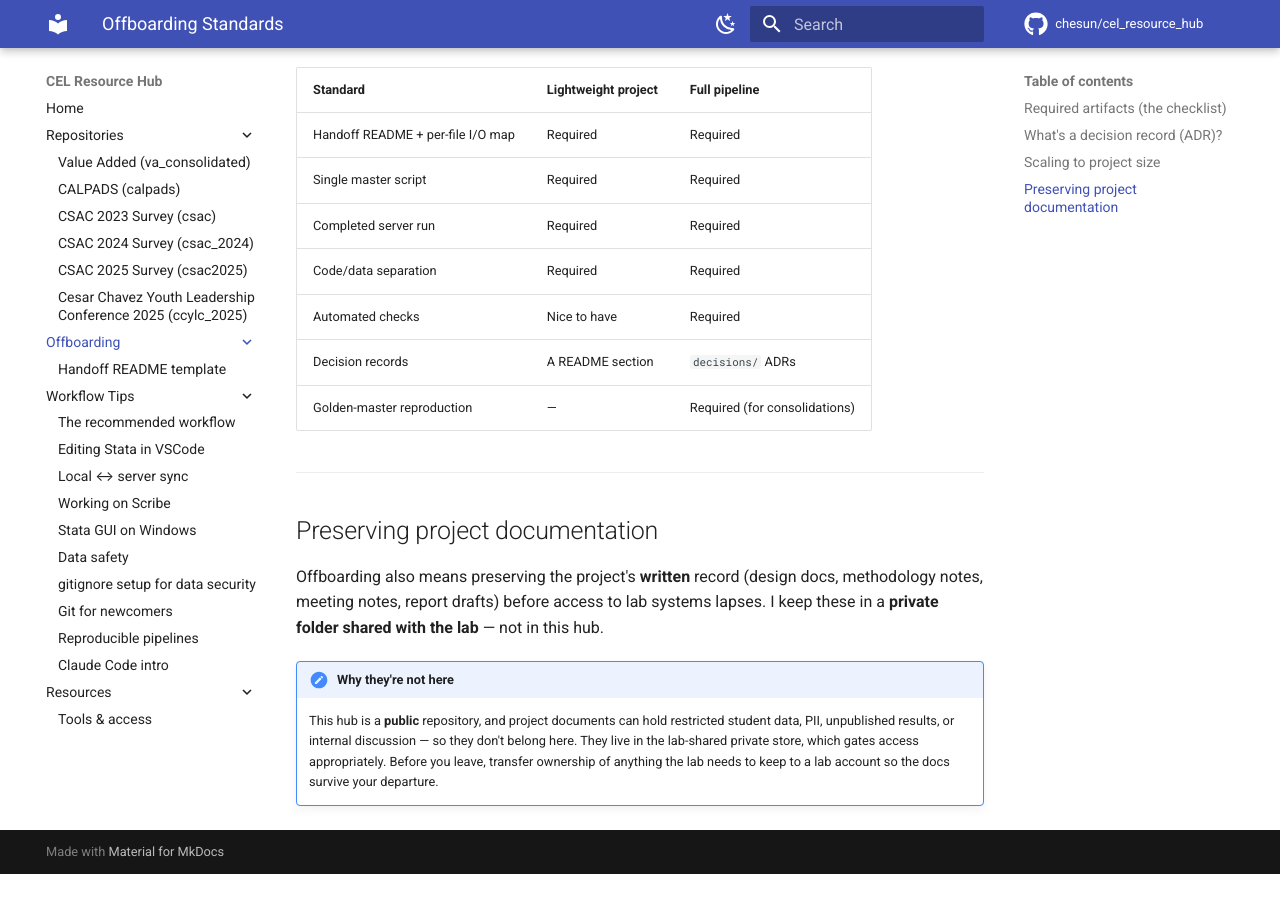
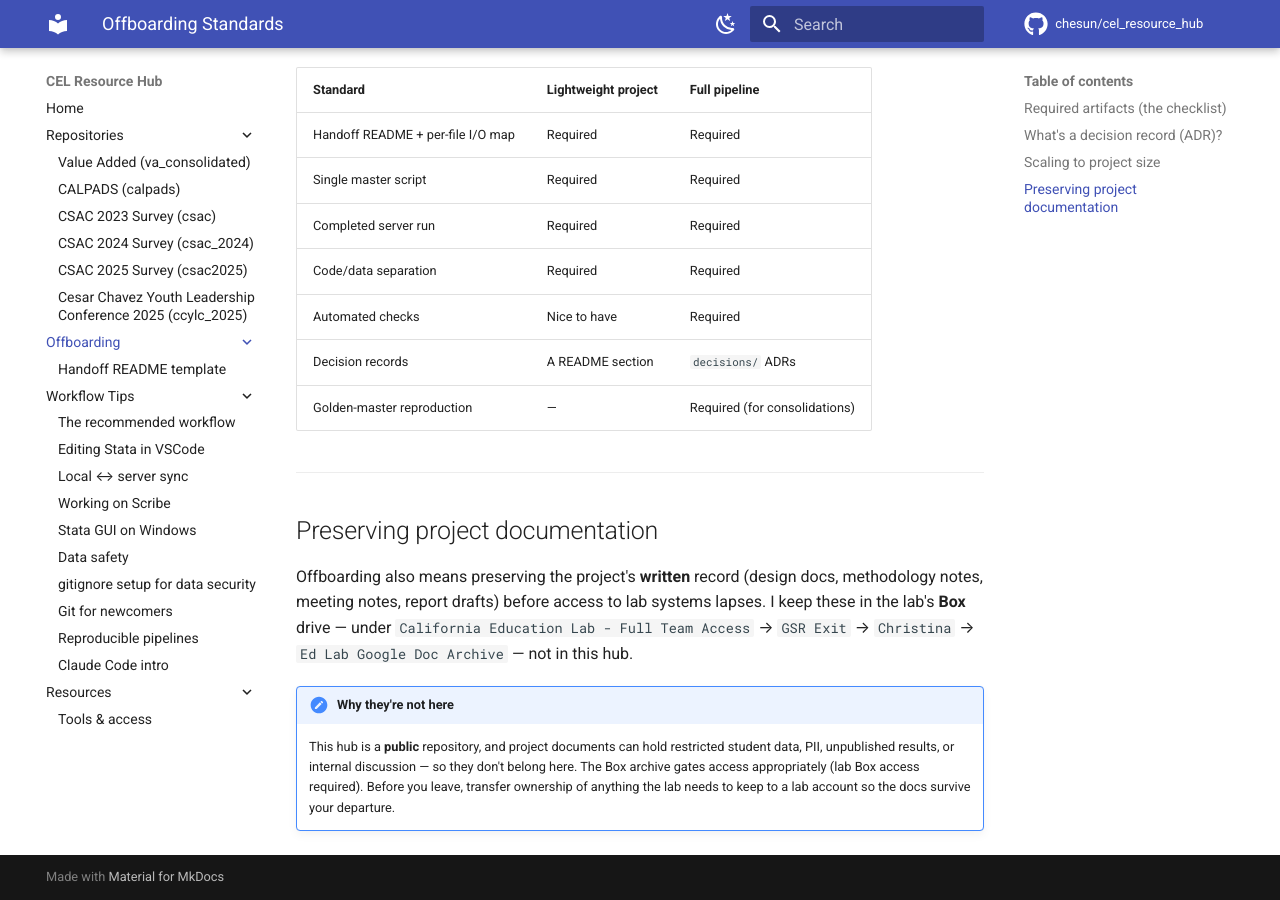
Before and after one commit to chesun/cel_resource_hub, an MkDocs documentation site: the page built from docs/offboarding/index.md, in a window 1280 px wide and 900 px high, scrolled down 1810 px. Built offline with MkDocs 1.6.1 and Material for MkDocs 9.7.7, drawn with Linux system fonts in a browser that asks for light colours; comment, search, counter and statistics services are not loaded; before the commit the page ends 2684 px from its top, so only the background shows below that.

Commit message:
Offboarding page: point to the Box Google Doc archive; log + TODO
Make the generic "private folder shared with the lab" concrete with the
Box archive folder path (no drive prefix; access gated by Box), per the
chosen handling. Adds the 2026-06-23 session log; updates TODO.

mkdocs build --strict: exit 0, no warnings.

Co-Authored-By: Claude Opus 4.8 (1M context) <noreply@anthropic.com>

```diff
--- a/docs/offboarding/index.md
+++ b/docs/offboarding/index.md
@@ -63,11 +63,12 @@ server run. **Match the rigor to the project; never skip the README and the I/O
 ## Preserving project documentation
 
 Offboarding also means preserving the project's **written** record (design docs, methodology
-notes, meeting notes, report drafts) before access to lab systems lapses. I keep these in a
-**private folder shared with the lab** — not in this hub.
+notes, meeting notes, report drafts) before access to lab systems lapses. I keep these in the
+lab's **Box** drive — under `California Education Lab - Full Team Access` → `GSR Exit` →
+`Christina` → `Ed Lab Google Doc Archive` — not in this hub.
 
 !!! note "Why they're not here"
     This hub is a **public** repository, and project documents can hold restricted student data,
-    PII, unpublished results, or internal discussion — so they don't belong here. They live in the
-    lab-shared private store, which gates access appropriately. Before you leave, transfer
-    ownership of anything the lab needs to keep to a lab account so the docs survive your departure.
+    PII, unpublished results, or internal discussion — so they don't belong here. The Box archive
+    gates access appropriately (lab Box access required). Before you leave, transfer ownership of
+    anything the lab needs to keep to a lab account so the docs survive your departure.
```
Also changed, not shown: TODO.md (+3 -1 lines), quality_reports/session_logs/2026-06-23_csac2025-complete-and-doc-archive.md (added, +25 -0 lines).
